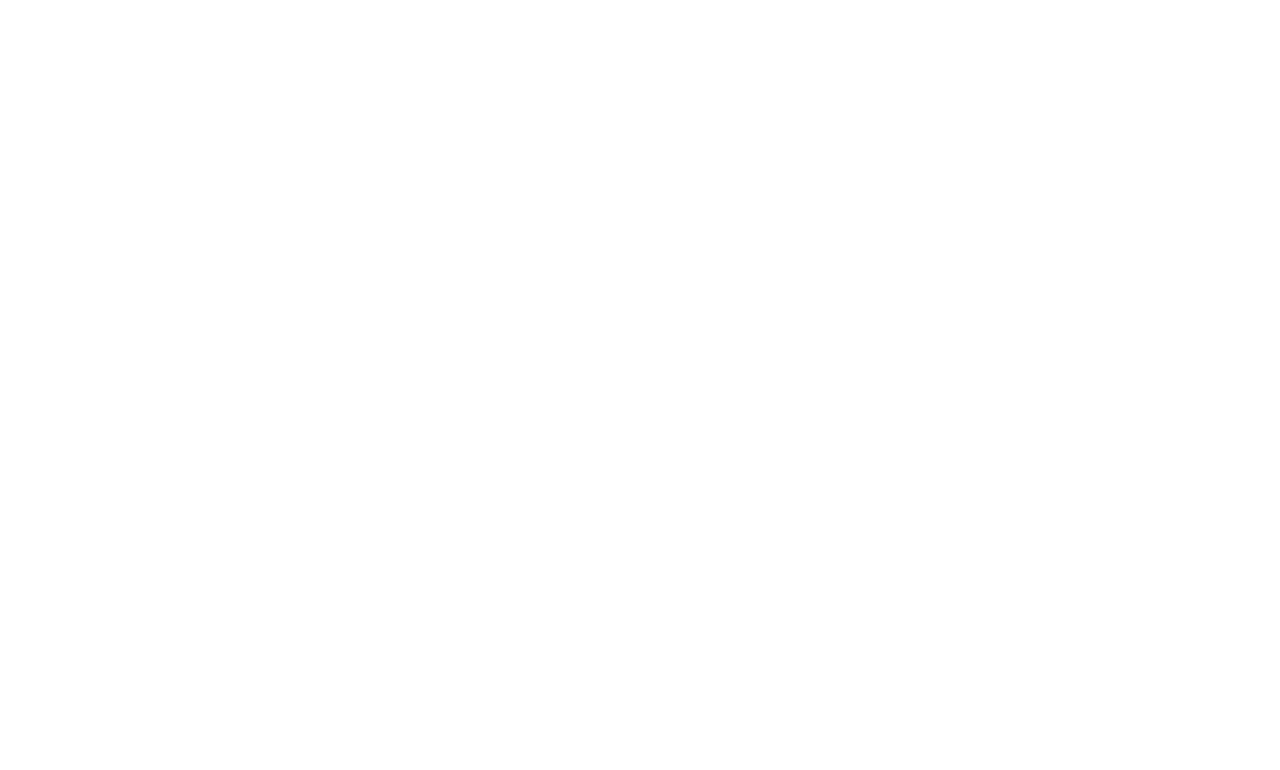
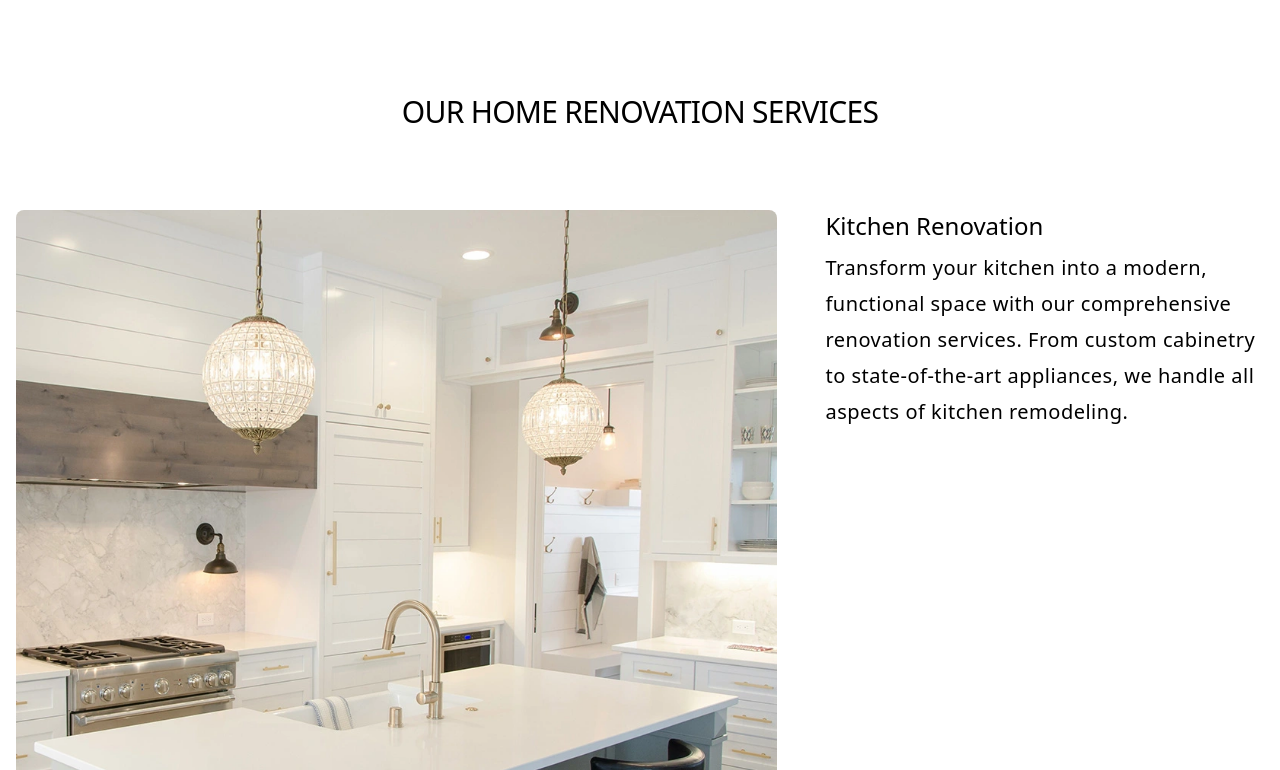
Before and after one commit to 7alexandree7/vastu-spaze, a React (Vite) app: page / in a window 1280 px wide. Shown: the part 910-1680 px from the top of the page. Before the commit the page ends 924 px from the top, so only its background shows below. Built offline with nearby package versions, Linux system fonts and the light colour scheme.

Commit message:
fanalizando services

```diff
--- a/src/App.jsx
+++ b/src/App.jsx
@@ -1,5 +1,6 @@
 import Hero from "./Components/Hero/Hero"
 import NavBar from "./Components/NavBar/NavBar"
+import Services from "./Components/Services/Services"
 
 
 function App() {
@@ -7,7 +8,8 @@
   return (
     <>
       <NavBar />
-        <Hero />
+      <Hero />
+      <Services />
     </>
 
   )
--- /dev/null
+++ b/src/Components/Services/Services.jsx
@@ -0,0 +1,35 @@
+import { SERVICES_CONTENT } from "../../Consts"
+
+const Services = () => {
+    return (
+        <section id='services' className='container mx-auto w-full border-b-2'>
+            <div className='my-20'>
+                <h2 className='text-xl lg:text-3xl tracking-tight text-center uppercase mb-20'>
+                    Our Home Renovation Services
+                </h2>
+
+                {console.log(0 % 2 === 0)}
+
+                {SERVICES_CONTENT.map((service, index) => (
+                    <div className="mb-12 mx-4 flex flex-col lg:flex-row" key={index}>
+
+                        <div className={`lg:w1/2 mb-4 lg:mb-0 ${index % 2 === 0 ? '' : 'lg:order-2'}`}>
+                            <img
+                                src={service.image}
+                                alt={service.title}
+                                className="w-full h-auto object-cover rounded-lg"
+                            />
+                        </div>
+
+                        <div className={`flex flex-col lg:w-1/2 ${index % 2 === 0 ? 'lg:pl-12' : 'lg:pr-12'}`}>
+                            <h3 className="text-xl lg:text-2xl font-medium mb-2">{service.title}</h3>
+                            <p className="mb-4 lg:tracking-wide text-lg lg:text-xl lg:leading-9">{service.description}</p>
+                        </div>
+                    </div>
+                ))}
+            </div>
+        </section>
+    )
+}
+
+export default Services
```
